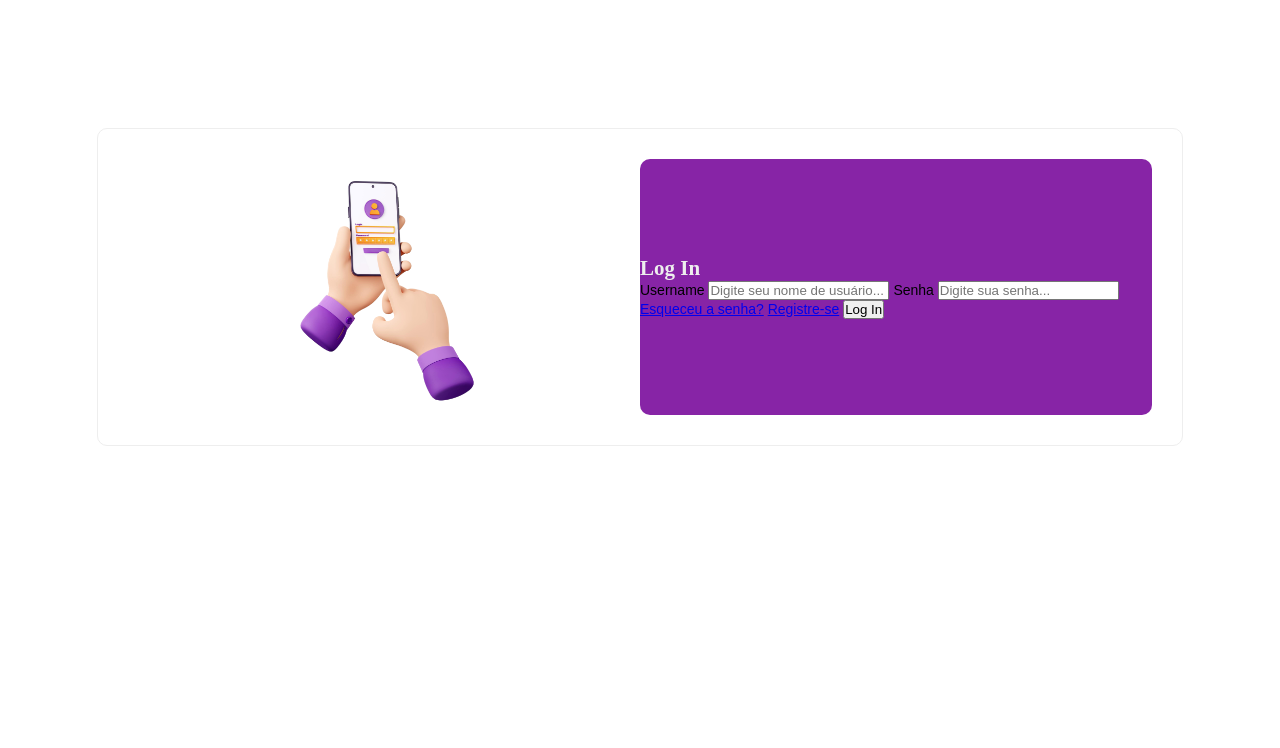
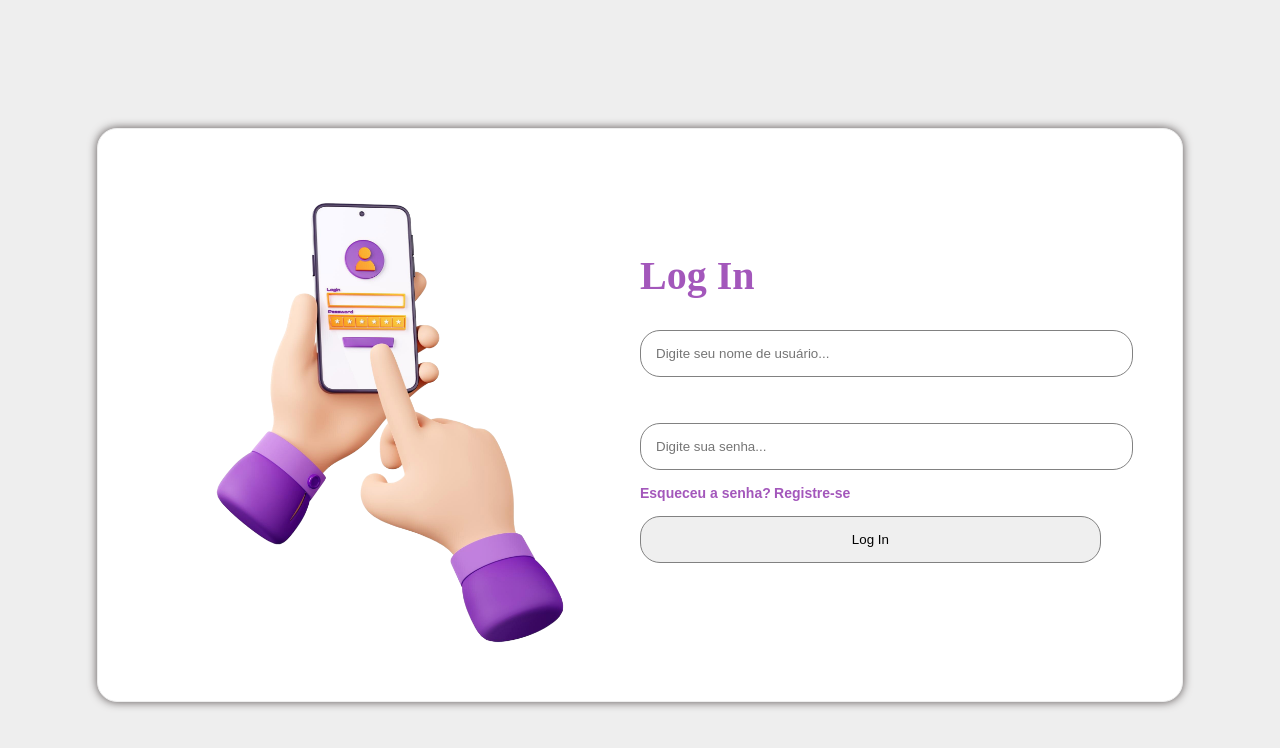
Before and after one commit to Karen0nog/My-Portfolio, a plain HTML site: page Projeto_Login/index.html in a window 1280 px wide. Drawn offline with Linux system fonts and the light colour scheme; a web font is replaced by a local one.

Commit message:
add estilo ao input e centralizar h2

```diff
--- a/Projeto_Login/css/style.css
+++ b/Projeto_Login/css/style.css
@@ -2,18 +2,17 @@
     --white: #fff;
     --black: #000;
 
-    --primary-1: #78079be1;
+    --primary-1: #78079bad;
     --primary-2: #a07178;
-    --primary-3: #c28991;
-    --primary-4: #e6ccbe;
-    --primary-5: #fde0d1;
+    --primary-3: #e6ccbe;
 
 
     --neutral-1: #5a5353;
     --neutral-2: #818181;
     --neutral-3: #eeeeee;
 
-  }
+}
+
 *{
     margin: 0;
     padding: 0;
@@ -23,34 +22,40 @@
     display: flex;
     flex-direction: column;
     align-items: center;
-    font-size: 14px;
+    font-size: 12px;
     font-weight: normal;
-    background-color: var(--white);
+    background-color: var(--neutral-3);
+    overflow: hidden;
   }
 
   h2 {
     font-family: "Lily Script One";
-    color: var(--neutral-3);
+    color: var(--primary-1);
+    font-weight: bold;
+    font-size: 40px;
   }
 
 #logo-container{
     display: flex;
+    justify-content: center;
+    align-items: center;
     width: 80%;
     border: 1px solid var(--neutral-3);
     margin: 10% auto 0 auto;
     padding: 30px;
-    border-radius: 10px;
+    border-radius: 20px;
+    box-shadow: #5a5353 0px 0px 10px;
+    background-color: var(--white);
 
 }
 #logo-image {
     width: 50%;
     display: flex;
-    justify-content: center;
 
 }
 
 #logo-image img {
-    width: 50%;
+    width: 100%;
 
  }
 
@@ -60,7 +65,36 @@
  flex-direction: column;
  align-items: center;
  justify-content: center;
- background-color: var(--primary-1);
- border-radius: 10px;
+ border-radius: 20px;
 
 }
+
+
+form label {
+    font-size: 14px;
+    color: #fff;
+    cursor: pointer;
+
+}
+
+form input {
+    margin: 15px 0;
+    padding: 15px;
+    width: 90%;
+    border: 1px solid var(--neutral-2);
+    border-radius: 20px;
+    display: inline-block;
+
+}
+
+input{
+
+}
+
+a {
+    text-decoration: none;
+    color: var(--primary-1);
+    font-size: 14px;
+    font-weight: bold;
+
+}
```
